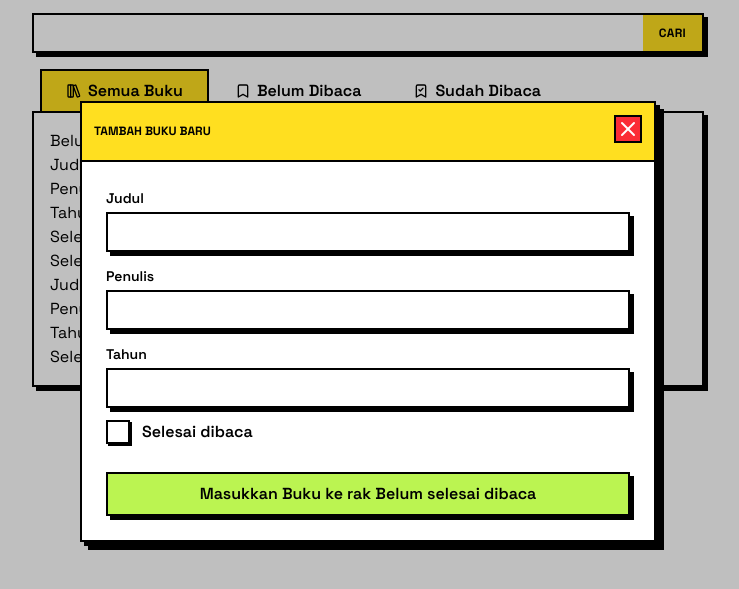
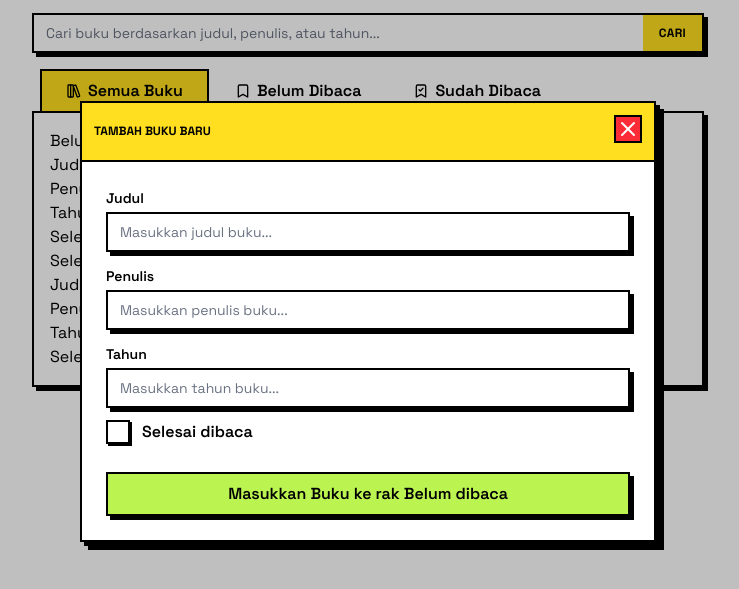
Before and after one commit to faridreaming/submission-bookshelf-app, a website with bundled scripts: page index.html in a window 1280 px wide. Both pictures are taken after a click on the button "Tambah Buku". Shown: the part 79-668 px from the top of the page, without its empty margins (272-1011 px from the left). Built offline with nearby package versions, Linux system fonts and the light colour scheme.

Commit message:
feat: add placeholders to input fields for better user guidance

```diff
--- a/index.html
+++ b/index.html
@@ -68,6 +68,7 @@
             <input
               id="searchBookTitle"
               type="text"
+              placeholder="Cari buku berdasarkan judul, penulis, atau tahun..."
               data-testid="searchBookFormTitleInput"
               class="w-full border-none focus:ring-0 sm:text-sm"
             />
@@ -251,6 +252,7 @@
             <input
               id="bookFormTitle"
               type="text"
+              placeholder="Masukkan judul buku..."
               required
               data-testid="bookFormTitleInput"
               class="mt-0.5 w-full border-2 border-black shadow-[4px_4px_0_0] focus:ring-2 focus:ring-yellow-300 sm:text-sm"
@@ -261,6 +263,7 @@
             <input
               id="bookFormAuthor"
               type="text"
+              placeholder="Masukkan penulis buku..."
               required
               data-testid="bookFormAuthorInput"
               class="mt-0.5 w-full border-2 border-black shadow-[4px_4px_0_0] focus:ring-2 focus:ring-yellow-300 sm:text-sm"
@@ -271,6 +274,7 @@
             <input
               id="bookFormYear"
               type="number"
+              placeholder="Masukkan tahun buku..."
               required
               data-testid="bookFormYearInput"
               class="mt-0.5 w-full border-2 border-black shadow-[4px_4px_0_0] focus:ring-2 focus:ring-yellow-300 sm:text-sm"
@@ -295,7 +299,7 @@
             data-testid="bookFormSubmitButton"
             class="mt-4 border-2 border-black bg-lime-300 px-4 py-2 font-semibold text-black shadow-[4px_4px_0_0] hover:translate-1 hover:shadow-none focus:ring-2 focus:ring-lime-300 focus:outline-0"
           >
-            Masukkan Buku ke rak <span>Belum selesai dibaca</span>
+            Masukkan Buku ke rak <span>Belum dibaca</span>
           </button>
         </form>
       </div>
```
